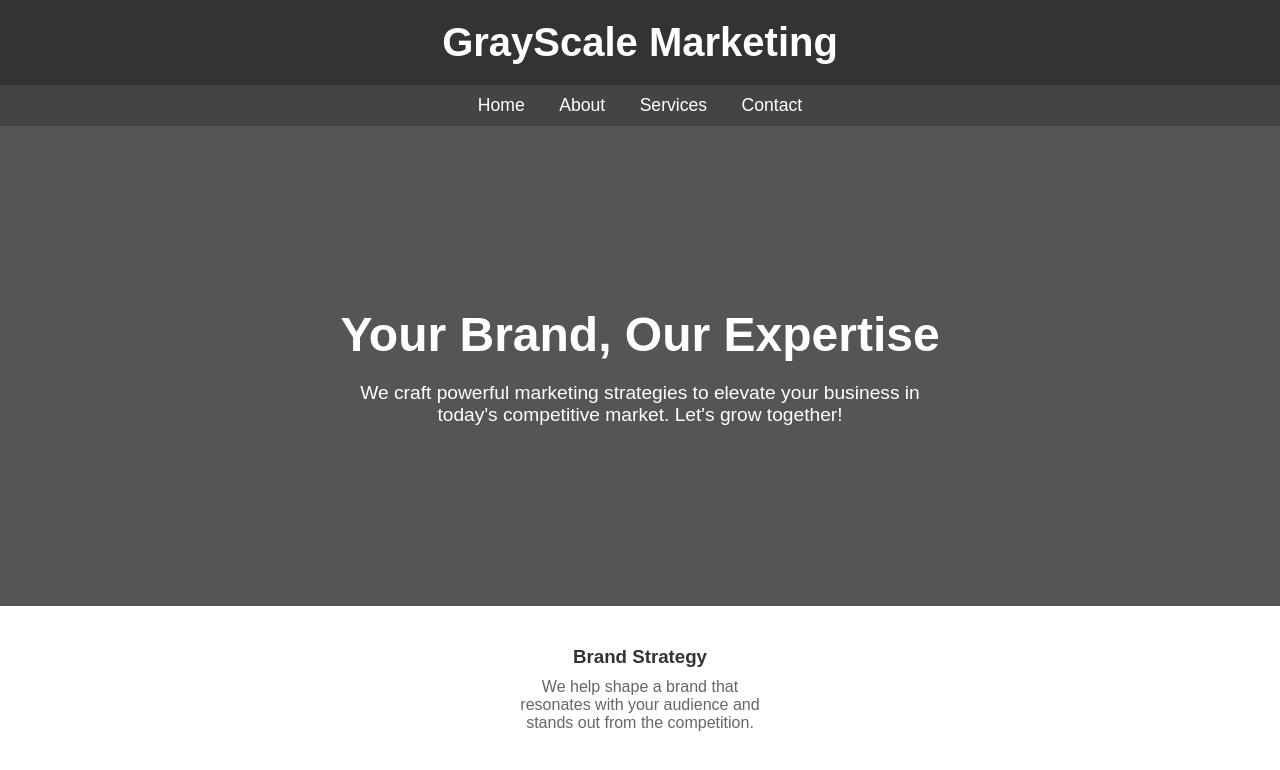
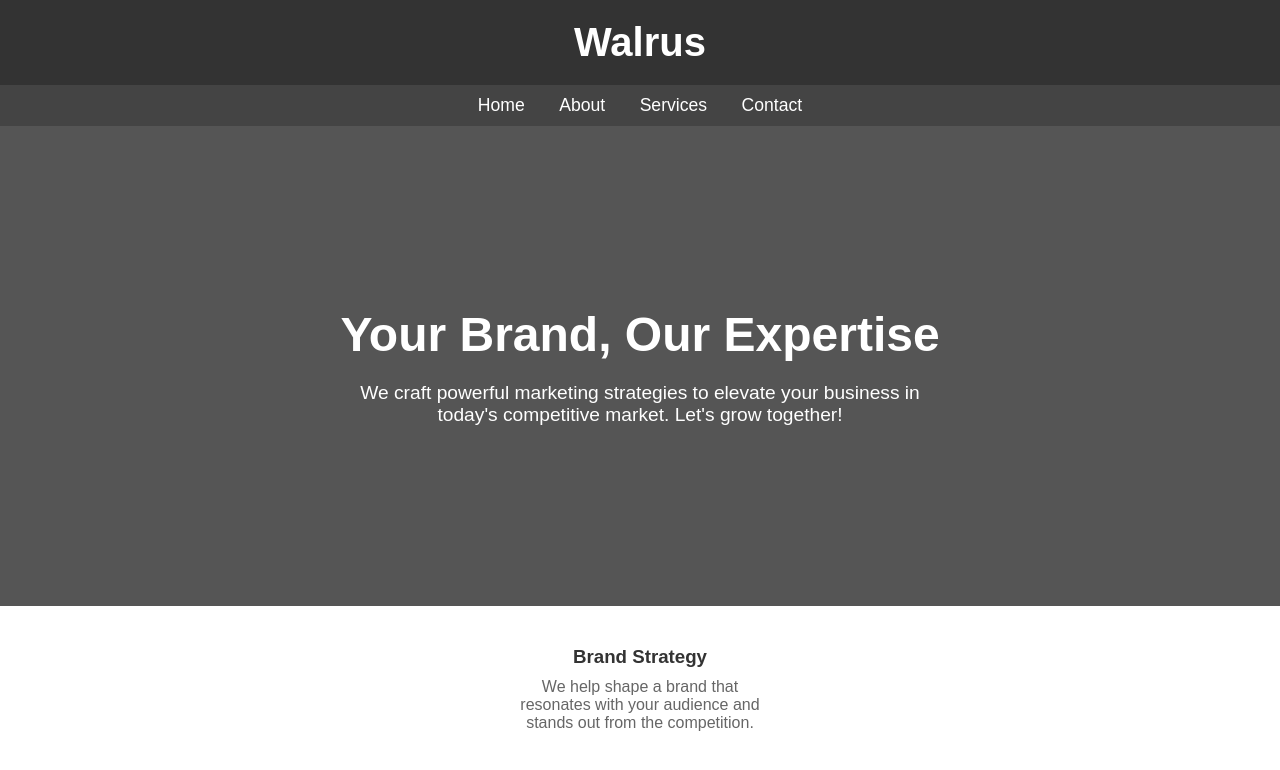
Before and after one commit to cwalrusc/cwalrusc.github.io, a plain HTML site: page index.html in a window 1280 px wide. Drawn offline with Linux system fonts and the light colour scheme.

Commit message:
Update index.html

```diff
--- a/index.html
+++ b/index.html
@@ -85,7 +85,7 @@
 <body>
 
     <header>
-        <h1>GrayScale Marketing</h1>
+        <h1>Walrus</h1>
     </header>
 
     <nav>
```
